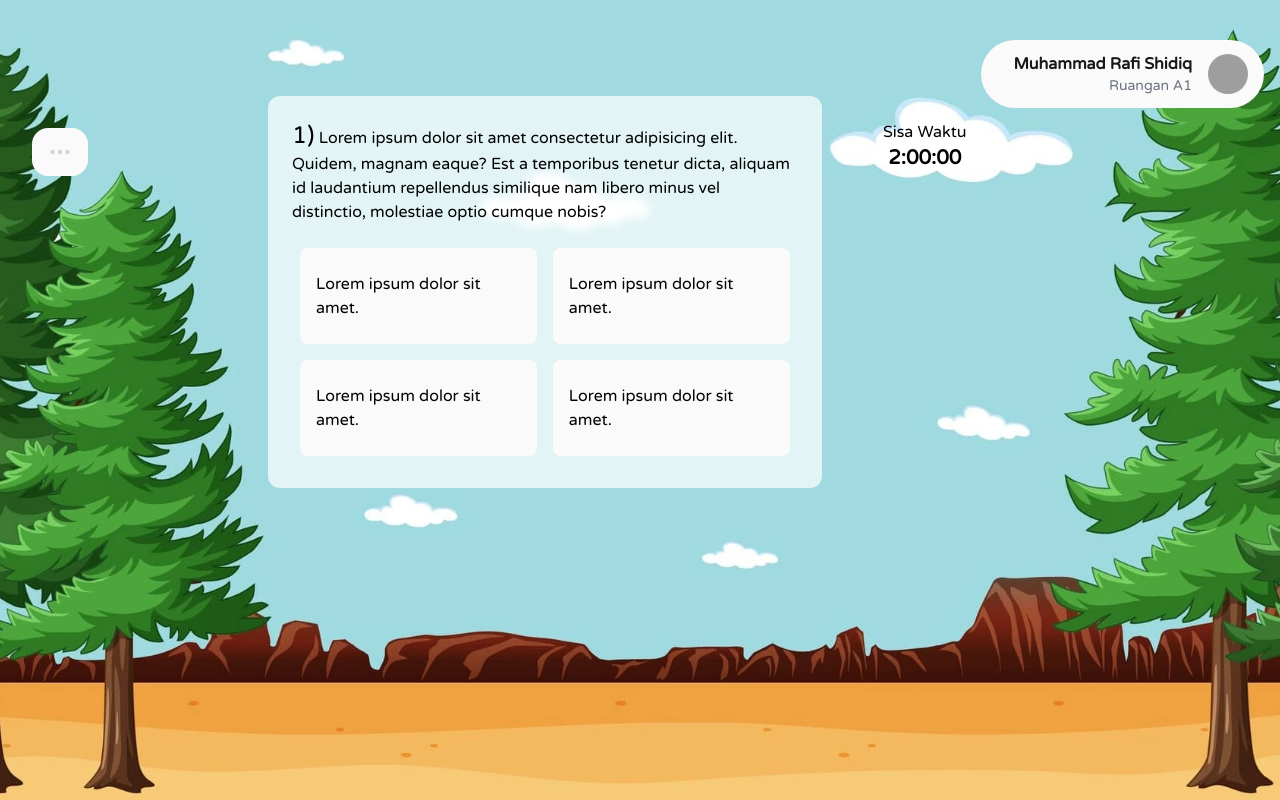
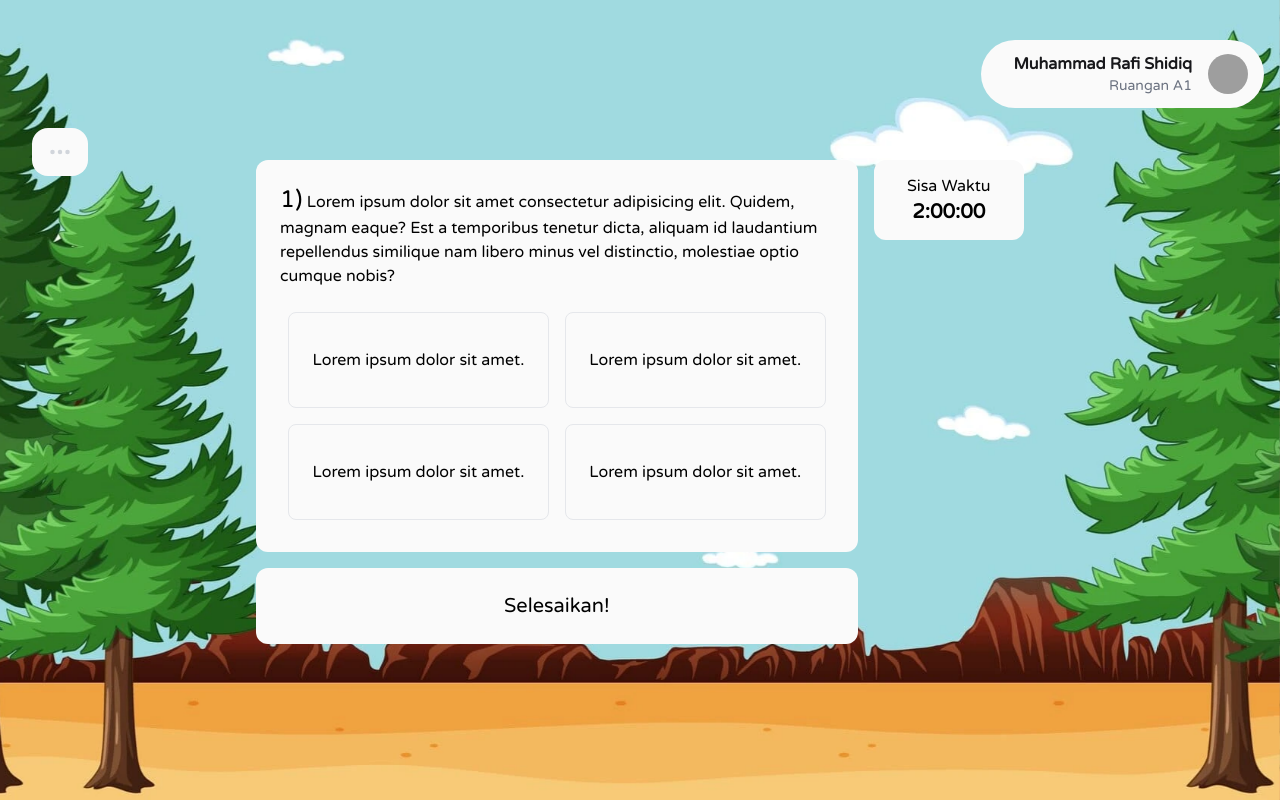
Before and after one commit to darkRihito/motionClient, a Next.js app in the folder motionclient/: page /home/challenge/1 in a window 1280 px wide. Built offline with nearby package versions, Linux system fonts and the light colour scheme; grey boxes are pictures that could not be loaded.

Commit message:
admin initalize and challenge slug

```diff
--- /dev/null
+++ b/motionclient/src/app/home/admin/loading.jsx
@@ -0,0 +1,6 @@
+"use client"
+import Loader from "@/components/loader/loader";
+
+export default function Loading() {
+  return <Loader />;
+}
--- /dev/null
+++ b/motionclient/src/app/home/admin/page.jsx
@@ -0,0 +1,9 @@
+import React from "react";
+
+export default function page() {
+  return (
+    <>
+      <div className=""></div>
+    </>
+  );
+}
--- a/motionclient/src/app/home/challenge/[slug]/page.jsx
+++ b/motionclient/src/app/home/challenge/[slug]/page.jsx
@@ -14,46 +14,68 @@ export default function page() {
   }, []);
   return (
     <>
-      <GlobalBackground type="/assets/bkg/background02.webp" />
+      {/* DESKRIPSI DAN WAKTU */}
+      <div className="fixed block md:hidden z-20 mx-auto max-w-screen-xl w-lg top-0">
+        <div className="relative w-max top-11 left-4 rounded-full bg-light-white py-3 px-4">
+          <div className="text-center">
+            <div className="text-xl font-semibold">2:00:00</div>
+          </div>
+        </div>
+      </div>
 
-      <div className="max-w-screen-md mx-auto mt-24 mb-16 px-3 flex flex-col md:flex-row gap-4">
-        <div className="flex-[4] order-2 md:order-2 bg-white/70 backdrop-blur-sm p-6 rounded-xl">
+      <div className="hidden md:block fixed top-0 start-0 w-full">
+        <div className="relative mx-auto max-w-screen-md mt-40 flex flex-col md:flex-row gap-4">
+          <div className="flex-[4] order-2 md:order-2"></div>
+          <div className="flex-[1] order-1 md:order-2 rounded-xl h-20 bg-light-white flex justify-center items-center">
+            <div className="text-center">
+              <div className="">Sisa Waktu</div>
+              <div className="text-xl font-semibold">2:00:00</div>
+            </div>
+          </div>
+        </div>
+      </div>
+
+      <div className="max-w-screen-md mx-auto mt-40 mb-16 flex flex-col md:flex-row gap-4">
+        <div className="flex-[4] order-2 space-y-4 md:order-2">
+          {/* SOAL */}
+          <div className="bg-light-white p-6  rounded-xl">
             <h3 className="text-base">
               <span className="text-2xl">1)</span> Lorem ipsum dolor sit amet
-            consectetur adipisicing elit. Quidem, magnam eaque? Est a temporibus
-            tenetur dicta, aliquam id laudantium repellendus similique nam
-            libero minus vel distinctio, molestiae optio cumque nobis?
+              consectetur adipisicing elit. Quidem, magnam eaque? Est a
+              temporibus tenetur dicta, aliquam id laudantium repellendus
+              similique nam libero minus vel distinctio, molestiae optio cumque
+              nobis?
             </h3>
             <div className="mt-4 flex flex-wrap">
               <div className="w-full sm:w-1/2 p-1 sm:p-2">
-              <div className="flex flex-col sm:justify-center sm:items-center rounded-lg sm:min-h-24 bg-light-white px-4 py-3 text-base">
+                <div className="flex flex-col sm:justify-center sm:items-center rounded-lg sm:min-h-24 border px-4 py-3 text-base">
                   Lorem ipsum dolor sit amet.
                 </div>
               </div>
               <div className="w-full sm:w-1/2 p-1 sm:p-2">
-              <div className="flex flex-col sm:justify-center sm:items-center rounded-lg sm:min-h-24 bg-light-white px-4 py-3 text-base">
+                <div className="flex flex-col sm:justify-center sm:items-center rounded-lg sm:min-h-24 border px-4 py-3 text-base">
                   Lorem ipsum dolor sit amet.
                 </div>
               </div>
               <div className="w-full sm:w-1/2 p-1 sm:p-2">
-              <div className="flex flex-col sm:justify-center sm:items-center rounded-lg sm:min-h-24 bg-light-white px-4 py-3 text-base">
+                <div className="flex flex-col sm:justify-center sm:items-center rounded-lg sm:min-h-24 border px-4 py-3 text-base">
                   Lorem ipsum dolor sit amet.
                 </div>
               </div>
               <div className="w-full sm:w-1/2 p-1 sm:p-2">
-              <div className="flex flex-col sm:justify-center sm:items-center rounded-lg sm:min-h-24 bg-light-white px-4 py-3 text-base">
+                <div className="flex flex-col sm:justify-center sm:items-center rounded-lg sm:min-h-24 border px-4 py-3 text-base">
                   Lorem ipsum dolor sit amet.
                 </div>
               </div>
             </div>
           </div>
 
-        <div className="flex-[1] order-1 md:order-2 rounded-xl h-full p-4 lg:p-6">
-          <div className="text-center">
-            <div className="">Sisa Waktu</div>
-            <div className="text-xl font-semibold">2:00:00</div>
+          <div className="mt-12 w-full rounded-xl bg-light-white p-6 text-center text-xl">
+            Selesaikan!
           </div>
         </div>
+
+        <div className="flex-[1] order-1 md:order-2"></div>
       </div>
     </>
   );
--- a/motionclient/src/app/home/challenge/page.jsx
+++ b/motionclient/src/app/home/challenge/page.jsx
@@ -15,8 +15,10 @@ const ModalSeleksi = ({ closeModal }) => {
   return (
     <>
       <div className="fixed top-0 start-0 w-screen h-screen z-20 bg-white/10 backdrop-blur-sm"></div>
-      <div className="fixed top-0 start-0 w-screen h-screen z-30 px-4 animate-zoom opacity-0"
-              style={{ "--delay": 0 + "s" }}>
+      <div
+        className="fixed top-0 start-0 w-screen h-screen z-30 px-4 animate-zoom opacity-0"
+        style={{ "--delay": 0 + "s" }}
+      >
         <div className="relative max-w-sm w-full bg-white rounded-xl p-6 top-1/2 left-1/2 transform -translate-x-1/2 -translate-y-1/2">
           <IoIosCloseCircle
             onClick={closeModal}
@@ -27,12 +29,15 @@ const ModalSeleksi = ({ closeModal }) => {
             Lorem, ipsum dolor sit amet consectetur adipisicing elit. Aperiam
             deleniti asperiores nisi veritatis unde et?
           </p>
-          <button
+          <a href="challenge/a">
+            <button
             type="button"
             className={`${ButtonStyleColor("bg-green-600")} w-full`}
           >
             Mulai!
           </button>
+          </a>
+
         </div>
       </div>
     </>
@@ -43,8 +48,10 @@ const ModalLatihan = ({ closeModal }) => {
   return (
     <>
       <div className="fixed top-0 start-0 w-screen h-screen z-20 bg-white/10 backdrop-blur-sm"></div>
-      <div className="fixed top-0 start-0 w-screen h-screen z-30 px-4 animate-zoom opacity-0"
-              style={{ "--delay": 0 + "s" }}>
+      <div
+        className="fixed top-0 start-0 w-screen h-screen z-30 px-4 animate-zoom opacity-0"
+        style={{ "--delay": 0 + "s" }}
+      >
         <div className="relative max-w-sm w-full bg-white rounded-xl p-6 top-1/2 left-1/2 transform -translate-x-1/2 -translate-y-1/2">
           <IoIosCloseCircle
             onClick={closeModal}
@@ -121,7 +128,6 @@ export default function page() {
               className="bg-white/75 backdrop-blur-lg h-[11rem] rounded-2xl p-6 text-xl sm:text-2xl text-white flex gap-4 animate-zoom opacity-0 cursor-pointer"
               style={{ "--delay": 0.75 + "s" }}
               onClick={toggleModalLatihan}
-
             >
               <div className="relative aspect-square h-full ">
                 <Image alt="" fill src="/assets/icon/dungeonc.png" />
--- a/motionclient/src/app/home/leaderboard/page.jsx
+++ b/motionclient/src/app/home/leaderboard/page.jsx
@@ -1,17 +1,22 @@
 "use client";
-import React, {useEffect} from "react";
+import React, { useEffect } from "react";
 import Image from "next/image";
 
-import ContainerBlur from "@/styles/containerblur/containerblur.module.scss";
-import { GlobalBackground } from "@/components/globalbackground/globalbackground";
+// Provider
+import { useBackground } from "@/provider/backgroundprovider/backgroundprovider";
 
 export default function page() {
+  const { setType } = useBackground();
+  useEffect(() => {
+    setType("bg-bkg0");
+  }, []);
   return (
     <>
-      <GlobalBackground type="/assets/bkg/background01.webp" />
-
       <div className="max-w-screen-md mx-auto mt-24 mb-16">
-        <div className="w-full mt-12 text-center mb-14 animate-slideIn opacity-0" style={{ "--delay": 0.25 + "s" }}>
+        <div
+          className="w-full mt-12 text-center mb-14 animate-slideIn opacity-0"
+          style={{ "--delay": 0.25 + "s" }}
+        >
           <p className="text-xl font-semibold mb-1">Selamat Datang!</p>
           <h2 className="text-4xl font-bold mb-4">Papan Peringkat</h2>
           <p>
@@ -21,27 +26,50 @@ export default function page() {
             iste asperiores!
           </p>
         </div>
-        <div className="min-h-44 aspect-[3/1] w-full flex justify-center items-center gap-4 lg:gap-6 mb-14 px-2 lg:px-0 animate-slideIn opacity-0" style={{ "--delay": 0.5 + "s" }}>
-          <div className="rounded-lg border-2 w-56 h-[90%] flex flex-col items-center gap-2.5 px-4 py-6">
-            <div className="h-16 w-16 md:h-20 flex-none md:w-20 rounded-full relative overflow-hidden border-2">
-              <Image className="" fill src="" alt="Profile pict" />
+        <div
+          className="min-h-44 aspect-[3/1] w-full flex justify-center items-center gap-4 lg:gap-6 mb-14 px-2 lg:px-0 animate-slideIn opacity-0"
+          style={{ "--delay": 0.5 + "s" }}
+        >
+          <div className="rounded-lg border-2 w-56 px-2 py-3 lg:px-4 lg:py-6">
+            <div className="flex flex-col items-center gap-2.5 ">
+              <div className="h-16 w-16 md:h-20 flex-none md:w-20 rounded-full relative overflow-hidden border-2">
+                <Image className="" fill src="" alt="Profile pict" />
+              </div>
+              <h4 className="lg:text-lg font-semibold text-center bg-light-white px-3 py-2 rounded-xl">
+                Unknown<span></span>
+              </h4>
             </div>
-            <h4 className="lg:text-lg font-semibold text-center">Unknown<span></span></h4>
           </div>
-          <div className="rounded-lg border-2 w-56 h-full flex flex-col items-center gap-2.5 px-4 py-6">
-            <div className="h-20 w-20 flex-none md:h-24 md:w-24 rounded-full relative overflow-hidden border-2">
-              <Image className="" fill src="/assets/img/profile.jpg" alt="Profile pict" />
+          <div className="rounded-lg border-2 w-56 px-2 py-3 lg:px-4 lg:py-6">
+            <div className="flex flex-col items-center gap-2.5">
+              <div className="h-20 w-20 flex-none md:h-24 md:w-24 rounded-full relative overflow-hidden border-2">
+                <Image
+                  className=""
+                  fill
+                  src="/assets/img/profile.jpg"
+                  alt="Profile pict"
+                />
+              </div>
+              <h4 className="lg:text-lg font-semibold text-center bg-light-white px-3 py-2 rounded-xl">
+                Rihito<span> ,GM</span>
+              </h4>
             </div>
-            <h4 className="lg:text-lg font-semibold text-center">Rihito<span> ,GM</span></h4>
           </div>
-          <div className="rounded-lg border-2 w-56 h-[90%] flex flex-col items-center gap-2.5 px-4 py-6">
-            <div className="h-16 w-16 md:h-20 flex-none md:w-20 rounded-full relative overflow-hidden border-2">
-              <Image className="" fill src="" alt="Profile pict" />
+          <div className="rounded-lg border-2 w-56 px-2 py-3 lg:px-4 lg:py-6">
+            <div className="flex flex-col items-center gap-2.5">
+              <div className="h-16 w-16 md:h-20 flex-none md:w-20 rounded-full relative overflow-hidden border-2">
+                <Image className="" fill src="" alt="Profile pict" />
+              </div>
+              <h4 className="lg:text-lg font-semibold text-center bg-light-white px-3 py-2 rounded-xl">
+                Unknown<span></span>
+              </h4>
             </div>
-            <h4 className="lg:text-lg font-semibold text-center">Unknown<span></span></h4>
           </div>
         </div>
-        <div className="px-2 lg:px-0 animate-slideIn opacity-0" style={{ "--delay": 0.75 + "s" }}>
+        <div
+          className="px-2 lg:px-0 animate-slideIn opacity-0"
+          style={{ "--delay": 0.75 + "s" }}
+        >
           <div className={`relative overflow-x-auto rounded-lg`}>
             <table
               className={`w-full text-sm text-left rtl:text-right bg-light-white`}
```
Also changed, not shown: motionclient/src/app/home/admin/layout.js (added, +11 -0 lines). Lines whose indentation alone changed are shown as unchanged.
